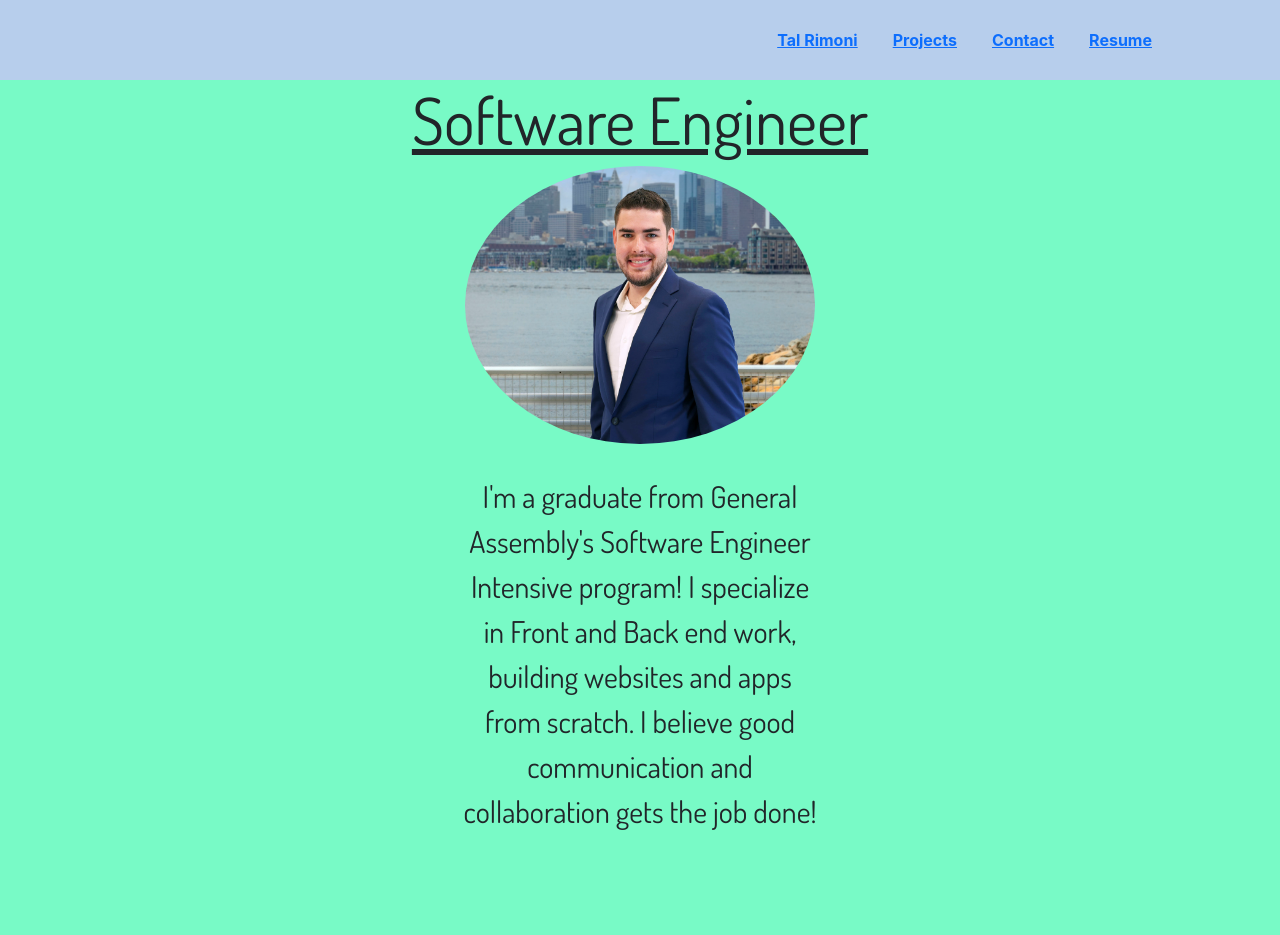
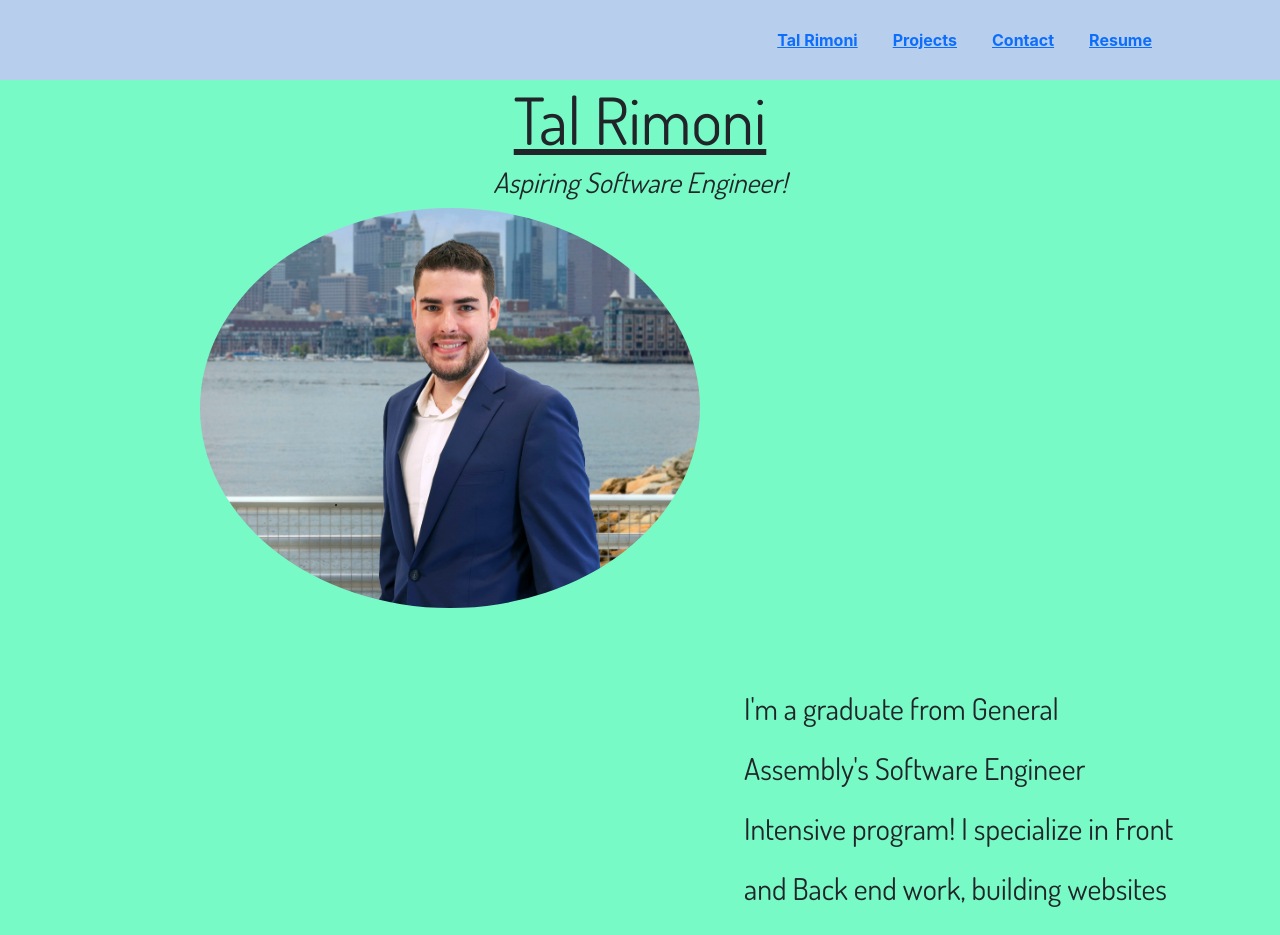
Before and after one commit to trimoni/portfolio-rimoni, a React (Create React App) app: page / in a window 1280 px wide. Shown: the top 935 px of the page. Before the commit the page ends 880 px from the top, so only its background shows below. Built offline with nearby package versions, Linux system fonts and the light colour scheme; the HTML template or start-up script is replaced by a standard one.

Commit message:
edit home page

```diff
--- a/src/pages/About.jsx
+++ b/src/pages/About.jsx
@@ -4,7 +4,7 @@ import styles from '../styles/About.module.css'
 const About = () => {
   return (
     <main className={styles.container}>
-      <h2>Software Engineer</h2>
+      <h2>Tal Rimoni</h2>
     <img src={Tal} alt="headshot of tal" />
       <p>I'm a graduate from General Assembly's Software Engineer Intensive program! I specialize in Front and Back end work, building websites and apps from scratch. I believe good communication and collaboration gets the job done!</p>
     </main>
--- a/src/pages/Home.jsx
+++ b/src/pages/Home.jsx
@@ -4,9 +4,12 @@ import styles from '../styles/Home.module.css'
 const Home = () => {
   return (
     <main className={styles.container}>
-      <h2>Software Engineer</h2>
+      <div className={styles.align}>
+        <h2>Tal Rimoni</h2>
+        <h3>Aspiring Software Engineer!</h3>
+      </div>
     <img src={Tal} alt="headshot of tal" />
-      <p>I'm a graduate from General Assembly's Software Engineer Intensive program! I specialize in Front and Back end work, building websites and apps from scratch. I believe good communication and collaboration gets the job done!</p>
+      <p className={styles.paragraph}>I'm a graduate from General Assembly's Software Engineer Intensive program! I specialize in Front and Back end work, building websites and apps from scratch. I believe good communication and collaboration gets the job done!</p>
     </main>
   );
 }
--- a/src/styles/Home.module.css
+++ b/src/styles/Home.module.css
@@ -1,25 +1,45 @@
+/* Include padding and border in total box size*/
+* {
+  box-sizing: border-box;
+}
+
+.align {
+  text-align: center;
+}
+
 .container {
-  display: flex;
+  /* display: flex;
   justify-content: center;
   align-items: center;
-  flex-direction: column;
+  flex-direction: column; */
   font-family: 'Dosis', sans-serif;
 }
 
-.container p {
-  margin-left: auto;
-  margin-right: auto;
-  width: 14em;
+.paragraph {
+  /* text-align: right; */
+  float: right;
+  width: 45%;
+  padding: 40px;
+  padding-left: 70px;
+  padding-right: 70px;
+  height: 475px;
+  margin: 30px;
+  line-height:2;
   font-size: 30px;
-  text-align: center;
-  padding: 30px;
 }
 
 .container img {
   border-radius: 50%;
+  margin-left: 200px;
+  height: 400px;
+  width: 500px;
 }
 
 .container h2 {
   font-size: 65px;
   text-decoration: underline;
 }
+
+.container h3 {
+  font-style: italic;
+}
```
